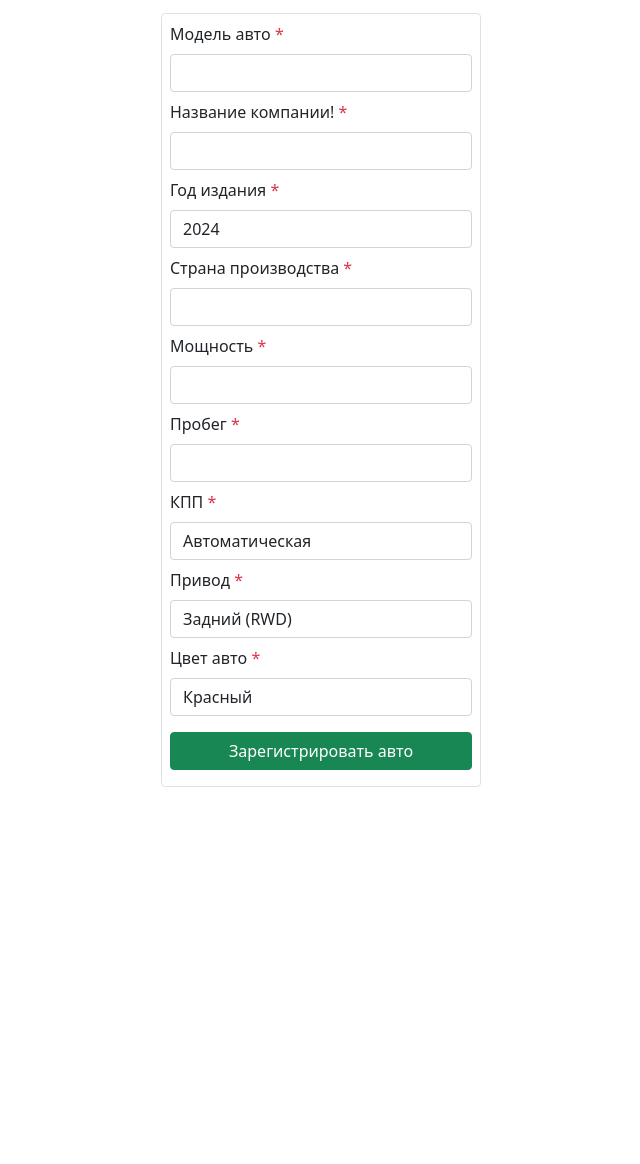
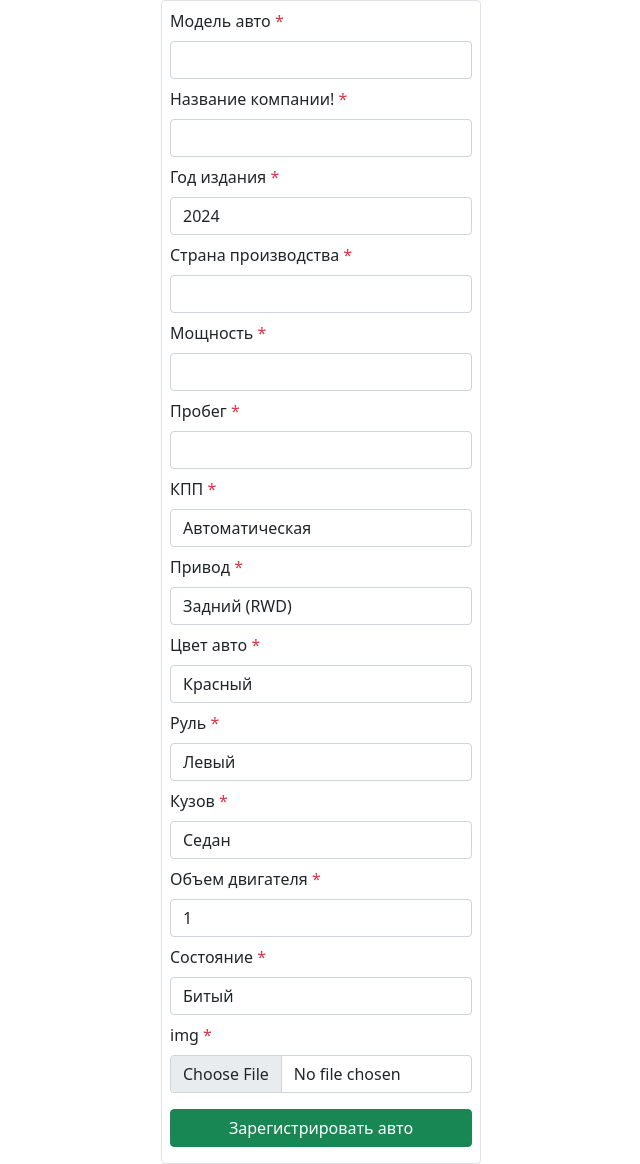
Before and after one commit to SHQVE/fiasko_cube, a Flask app: page /signUp in a window 1280 px wide. Shown: the whole page, without its empty margins (319-959 px from the left). Before the commit the page ends 787 px from the top, so only its background shows below. Run offline with Flask 3, Linux system fonts and the light colour scheme.

Commit message:
яапт

```diff
--- a/forms/SignUpForm.py
+++ b/forms/SignUpForm.py
@@ -1,7 +1,7 @@
 from flask_wtf import FlaskForm
 from wtforms.fields.choices import SelectField
 from wtforms.fields.numeric import IntegerField
-from wtforms.fields.simple import StringField, PasswordField, EmailField
+from wtforms.fields.simple import StringField, PasswordField, EmailField, FileField
 from wtforms.validators import DataRequired, Email
 
 
@@ -41,20 +41,24 @@ class SignUpForm(FlaskForm):
                                  ("Gold", "Золотой"),
                                  ("Cyan", "Бирюзовый"),
                                  ("Magenta", "Пурпурный")])
-steering_wheel = SelectField('Руль', choices=[("Left", "Левый"), ("Right", "Правый")])
-body = SelectField('Кузов', choices=[("Sedan", "Седан"),
-    ("Coupe", "Купе"),
-    ("Liftback", "Лифтбэк"),
-    ("Hatchback", "Хэтчбек"),
-    ("SUV", "Внедорожник"),
-    ("Minivan", "Минивэн"),
-    ("Pickup", "Пикап"),
-    ("Convertible", "Кабриолет"),
-    ("Wagon", "Универсал"),
-    ("Crossover", "Кроссовер"),
-    ("Roadster", "Родстер"),
-    ("Van", "Фургон"),
-    ("Limousine", "Лимузин"),
-    ("Targa", "Тарга")])
-engine_displacement = IntegerField('Объем двигателя', default=1, validators=[DataRequired()])
-status = SelectField('Состояние', choices=[("Battered", "Битый"), ("Unscathed", "Небитый")])
+    steering_wheel = SelectField('Руль', choices=[("Left", "Левый"), ("Right", "Правый")])
+    body = SelectField('Кузов',
+                       choices=[("Sedan", "Седан"),
+                                ("Coupe", "Купе"),
+                                ("Liftback", "Лифтбэк"),
+                                ("Hatchback", "Хэтчбек"),
+                                ("SUV", "Внедорожник"),
+                                ("Minivan", "Минивэн"),
+                                ("Pickup", "Пикап"),
+                                ("Convertible", "Кабриолет"),
+                                ("Wagon", "Универсал"),
+                                ("Crossover", "Кроссовер"),
+                                ("Roadster", "Родстер"),
+                                ("Van", "Фургон"),
+                                ("Limousine", "Лимузин"),
+                                ("Targa", "Тарга")])
+    engine_displacement = IntegerField('Объем двигателя', default=1, validators=[DataRequired()])
+    status = SelectField('Состояние',
+                         choices=[("Battered", "Битый"),
+                                  ("Unscathed", "Небитый")])
+    image=FileField("img")
--- a/main.py
+++ b/main.py
@@ -1,6 +1,6 @@
 from typing import final
 
-from flask import Flask, render_template, redirect
+from flask import Flask, render_template, redirect, request
 from grz import generate_grz
 from dataclasses import asdict
 from random import randint
@@ -21,9 +21,7 @@ def generate_cars(n: int):
         cars.append(car)
 
 
-def addCar(model, company_name, year_of_production, country_of_production, power, mileage, transmission, actuator, color, steering_wheel, body, engine_displacement, status):
-
-    grz_car = grz.generate_grz()
+def addCar(grz_car, model, company_name, year_of_production, country_of_production, power, mileage, transmission, actuator, color, steering_wheel, body, engine_displacement, status):
     car = Car(grz_car, model, company_name, year_of_production, country_of_production, power, mileage, transmission, actuator, color, steering_wheel, body, engine_displacement, status)
     cars.append(car)
 
@@ -55,11 +53,14 @@ def signUp():
         body = form.body.data
         engine_displacement = form.engine_displacement.data
         status = form.status.data
+        fileimage = request.files["image"]
+
+        car_grz = generate_grz()
+        root = app.root_path
+        fileimage.save(f"{root}\static\images/{car_grz}.{fileimage.filename.split('.')[-1]}")
 
 
-
-
-        addCar(model, company_name, year_of_production, country_of_production, power, mileage, transmission, actuator, color, steering_wheel, body, engine_displacement, status)
+        addCar(car_grz, model, company_name, year_of_production, country_of_production, power, mileage, transmission, actuator, color, steering_wheel, body, engine_displacement, status)
         return redirect("/garage")
 
     return render_template("formTemplate.html", form=form, btn_name="Зарегистрировать авто")
@@ -79,8 +80,8 @@ def getCar(car_id: str):
     return str(None)
 
 
-@app.route("/delCar/<int:car_id>")
-def delCar(car_id: str):
+@app.route("/delCar/<car_id>")
+def delCar(car_id: int):
     for car in cars:
         if car.id == car_id:
             cars.remove(car)
--- a/templates/cars/car.html
+++ b/templates/cars/car.html
@@ -23,7 +23,7 @@
         <p class="card-text">Grz: {{ car.id }} </p>
         <p class="card-text">Country: {{ car.country_of_production }} </p>
         <p class="card-text">Year: {{ car.year_of_production }} </p>
-        <a href="/delUser/{{ car.id }}" type="button" class="btn btn-danger w-100" id="btnDel">Удалить</a>
+        <a href="/delCar/{{ car.id }}" type="button" class="btn btn-danger w-100" id="btnDel">Удалить</a>
         <a href="/garage" type="button" class="btn btn-dark w-100 mt-3">Обратно</a>
     </div>
 </div>
--- a/templates/cars/list.html
+++ b/templates/cars/list.html
@@ -16,6 +16,7 @@
     {% for car in cars %}
     <a href="cars/{{ car.id }}" class="list-group-item list-group-item-action" aria-current="true">
         <div class="d-flex w-100 justify-content-between">
+            <img width="64px" src="static/images/{{ car.id }}.jpg" alt="">
             <h5 class="mb-1">{{ car.company_name }}</h5>
             <small>{{ car.country_of_production }}</small>
         </div>
--- a/templates/formTemplate.html
+++ b/templates/formTemplate.html
@@ -6,8 +6,8 @@
     <link href="https://cdn.jsdelivr.net/npm/bootstrap@5.0.2/dist/css/bootstrap.min.css" rel="stylesheet"
           integrity="sha384-EVSTQN3/azprG1Anm3QDgpJLIm9Nao0Yz1ztcQTwFspd3yD65VohhpuuCOmLASjC" crossorigin="anonymous">
 </head>
-<body class="d-flex flex-column gap-1 justify-content-center align-items-center vh-100">
-<form class="w-25 p-2 border rounded" method="post">
+<body class="d-flex flex-column gap-1 justify-content-center align-items-center">
+<form class="w-25 p-2 border rounded" method="post" enctype="multipart/form-data">
     <div>
         {{ form.csrf_token }}
     </div>
```
Also changed, not shown: Cy03CbIP.jpg (added), static/images/Е848НM.jpg (added).
